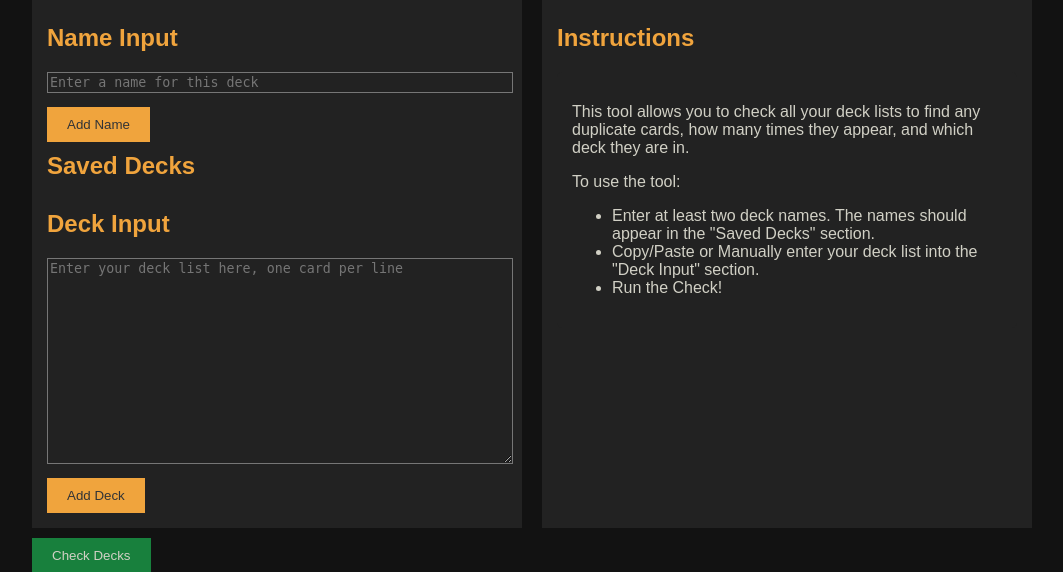
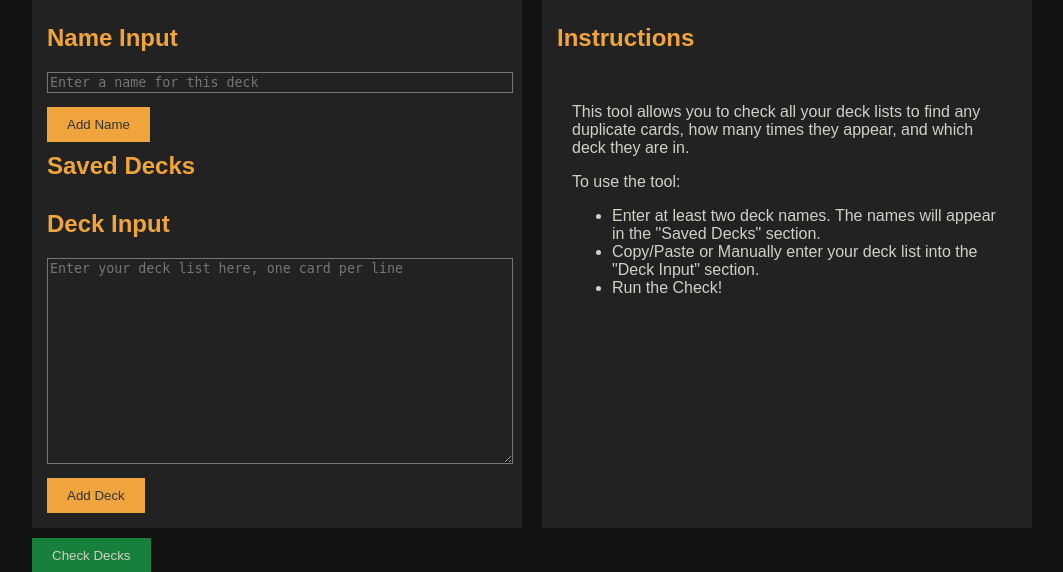
Before and after one commit to jtb030/MTGDecklistChecker, a Flask app: template Templates/index_test.html in a window 1280 px wide. Shown: the part 123-695 px from the top of the page, without its empty margins (108-1171 px from the left). Run offline with Flask 3, Linux system fonts and the light colour scheme; the template is opened without the code that fills it, so the values that code supplies are empty.

Commit message:
Update index_test.html

```diff
--- a/Templates/index_test.html
+++ b/Templates/index_test.html
@@ -166,7 +166,7 @@
                     <p>This tool allows you to check all your deck lists to find any duplicate cards, how many times they appear, and which deck they are in.</p>
                     <p>To use the tool:</p>
                     <ul>
-                        <li>Enter at least two deck names. The names should appear in the "Saved Decks" section.</li>
+                        <li>Enter at least two deck names. The names will appear in the "Saved Decks" section.</li>
                         <li>Copy/Paste or Manually enter your deck list into the "Deck Input" section.</li>
                         <li>Run the Check!</li>
                     </ul>
```
